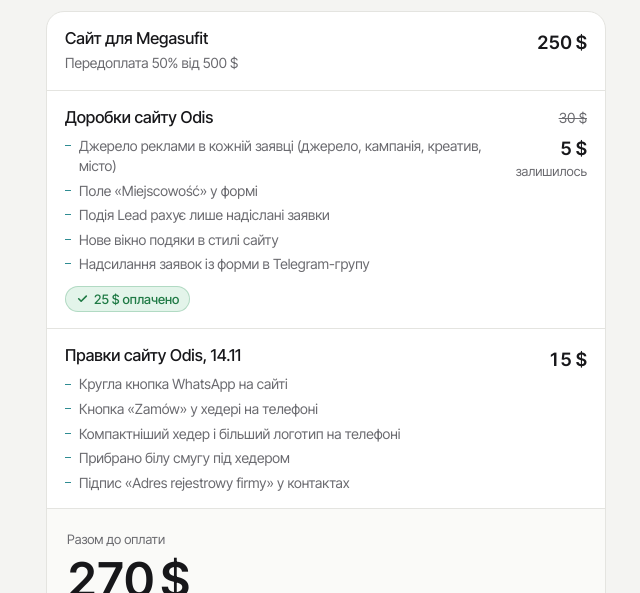
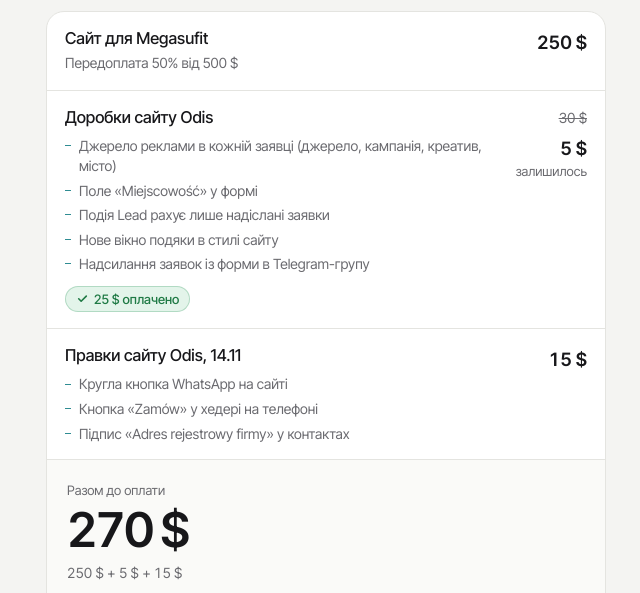
Before and after one commit to apstudio21/oplata, a plain HTML site: page index.html in a window 1280 px wide. Shown: the part 206-799 px from the top of the page, without its empty margins (314-954 px from the left). Drawn offline with Linux system fonts and the light colour scheme.

Commit message:
Odis 14.11: remove two items from the list
Co-Authored-By: Claude Opus 5.5 <noreply@anthropic.com>
Claude-Session: https://claude.ai/code/session_01CViR4aodsmMf5ce4ncYHe8

```diff
--- a/index.html
+++ b/index.html
@@ -191,8 +191,6 @@ h1{font-weight:600;font-size:clamp(2rem,8vw,2.6rem);line-height:1.05;letter-spac
           <ul class="item__list">
             <li>Кругла кнопка WhatsApp на сайті</li>
             <li>Кнопка «Zamów» у хедері на телефоні</li>
-            <li>Компактніший хедер і більший логотип на телефоні</li>
-            <li>Прибрано білу смугу під хедером</li>
             <li>Підпис «Adres rejestrowy firmy» у контактах</li>
           </ul>
         </div>
```
